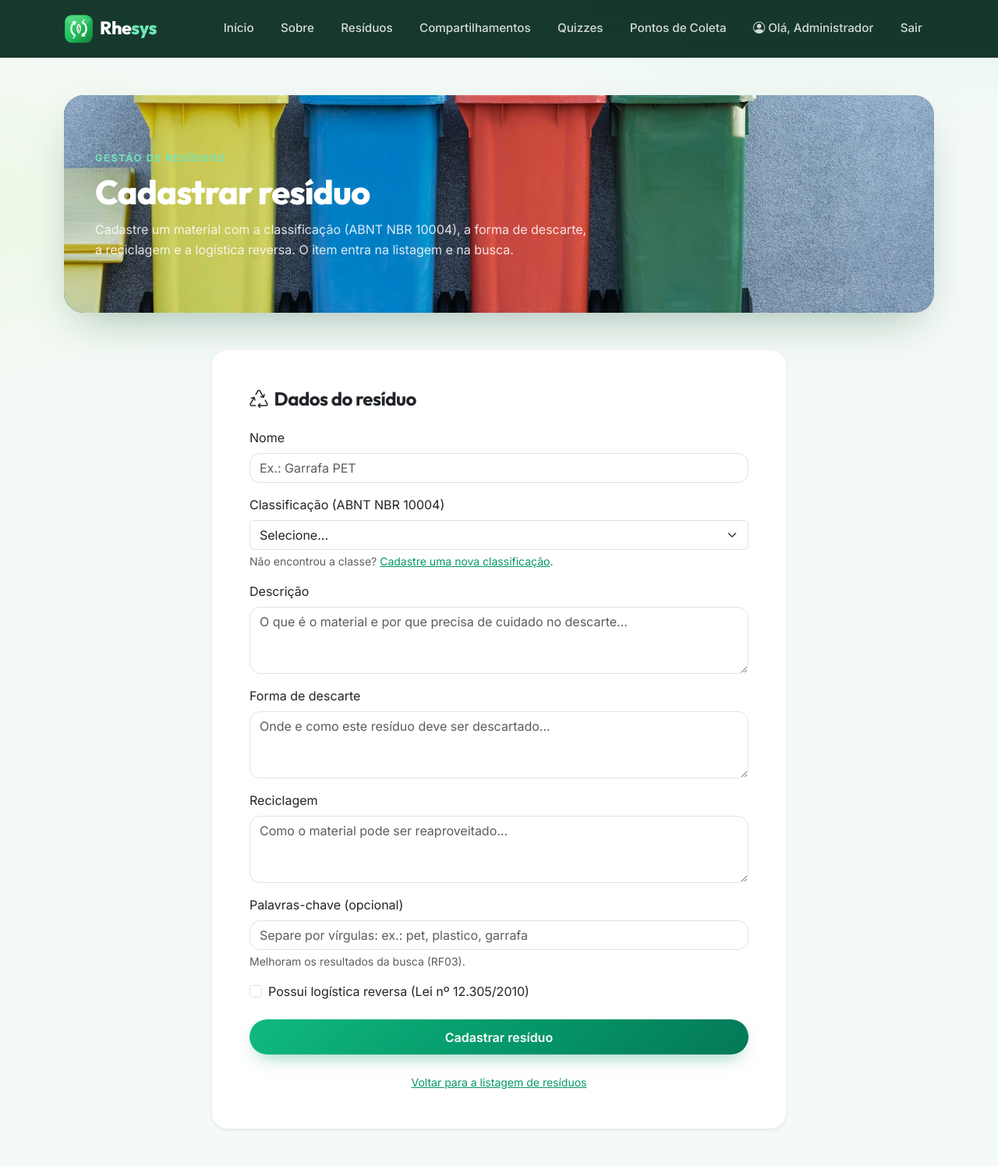
After one commit to isacsagiorato/rhesys, a PHP site: page /pages/cadastro_residuo.php in a window 1280 px wide. The commit adds this page. Shown: the whole page at 78% size. Run offline with PHP 8.4, Linux system fonts and the light colour scheme; a user stored in the database is signed in; data comes from the database, SQL or seed files in the repository.

Commit message:
Protege rotas com login e adiciona cadastros de residuo e classificacao (Sprint 2)

```diff
--- /dev/null
+++ b/pages/cadastro_residuo.php
@@ -0,0 +1,222 @@
+<?php
+/**
+ * Cadastro de resíduo — Sprint 2 (RF13).
+ *
+ * Formulário com nome, descrição, forma de descarte, reciclagem e
+ * logística reversa, além da classificação (ABNT NBR 10004) e das
+ * palavras-chave usadas na busca (RF03).
+ *
+ * Segurança:
+ * - Proteção de rotas: exige usuário logado (RNF11).
+ * - CSRF: o POST só é processado com token válido (config/seguranca.php).
+ * - Prepared statements em todos os acessos ao banco.
+ */
+require_once __DIR__ . '/../config/config.php';
+require_once __DIR__ . '/../config/conexao.php';
+require_once __DIR__ . '/../config/seguranca.php';
+
+// RNF11 — Proteção de rotas: cadastro exige usuário logado
+exige_login();
+
+$titulo_pagina = 'Cadastrar resíduo';
+
+$erros     = [];
+$nome      = '';
+$descricao = '';
+$descarte  = '';
+$reciclagem = '';
+$palavras  = '';
+$logistica  = '';
+$id_classificacao = 0;
+
+// Lista de classificações para o select
+$classificacoes = $pdo->query(
+    'SELECT id_classificacao, nome FROM classificacao ORDER BY nome'
+)->fetchAll();
+
+if ($_SERVER['REQUEST_METHOD'] === 'POST') {
+    $nome             = trim($_POST['nome'] ?? '');
+    $descricao        = trim($_POST['descricao'] ?? '');
+    $descarte         = trim($_POST['forma_descarte'] ?? '');
+    $reciclagem       = trim($_POST['reciclagem'] ?? '');
+    $palavras         = trim($_POST['palavras_chave'] ?? '');
+    $logistica        = isset($_POST['possui_logistica_reversa']) ? 1 : 0;
+    $id_classificacao = (int) ($_POST['id_classificacao'] ?? 0);
+
+    // CSRF: recusa requisição forjada antes de qualquer validação
+    if (!verificar_csrf()) {
+        $erros[] = 'Sessão expirada ou formulário inválido. Recarregue a página e tente novamente.';
+    }
+
+    if (mb_strlen($nome) < 3) {
+        $erros[] = 'Informe o nome do resíduo (mínimo de 3 caracteres).';
+    }
+    if (mb_strlen($descricao) < 10) {
+        $erros[] = 'Descreva o resíduo (mínimo de 10 caracteres).';
+    }
+    if (mb_strlen($descarte) < 10) {
+        $erros[] = 'Informe a forma de descarte (mínimo de 10 caracteres).';
+    }
+    if (mb_strlen($reciclagem) < 10) {
+        $erros[] = 'Informe como o resíduo pode ser reciclado (mínimo de 10 caracteres).';
+    }
+
+    // A classificação escolhida deve existir no banco
+    if ($id_classificacao <= 0) {
+        $erros[] = 'Selecione a classificação do resíduo.';
+    } else {
+        $stmt = $pdo->prepare('SELECT id_classificacao FROM classificacao WHERE id_classificacao = :id');
+        $stmt->bindValue(':id', $id_classificacao, PDO::PARAM_INT);
+        $stmt->execute();
+        if (!$stmt->fetch()) {
+            $erros[] = 'A classificação selecionada não existe. Cadastre-a primeiro.';
+        }
+    }
+
+    // Nome único (evita duplicar itens na listagem/busca)
+    if (empty($erros)) {
+        $stmt = $pdo->prepare('SELECT id_residuo FROM residuo WHERE nome = :nome');
+        $stmt->bindValue(':nome', $nome);
+        $stmt->execute();
+        if ($stmt->fetch()) {
+            $erros[] = 'Já existe um resíduo cadastrado com este nome.';
+        }
+    }
+
+    // Cadastro efetivo
+    if (empty($erros)) {
+        $sql = 'INSERT INTO residuo
+                    (id_classificacao, nome, descricao, forma_descarte,
+                     reciclagem, palavras_chave, possui_logistica_reversa)
+                VALUES
+                    (:id_classificacao, :nome, :descricao, :forma_descarte,
+                     :reciclagem, :palavras_chave, :logistica)';
+        $stmt = $pdo->prepare($sql);
+        $stmt->bindValue(':id_classificacao', $id_classificacao, PDO::PARAM_INT);
+        $stmt->bindValue(':nome', $nome);
+        $stmt->bindValue(':descricao', $descricao);
+        $stmt->bindValue(':forma_descarte', $descarte);
+        $stmt->bindValue(':reciclagem', $reciclagem);
+        $stmt->bindValue(':palavras_chave', $palavras !== '' ? $palavras : null);
+        $stmt->bindValue(':logistica', $logistica, PDO::PARAM_INT);
+        $stmt->execute();
+
+        // Vai para a página de detalhes do resíduo criado (RF04-RF08)
+        header('Location: ' . BASE_URL . 'pages/residuos.php?id=' . (int) $pdo->lastInsertId());
+        exit;
+    }
+}
+
+require __DIR__ . '/../includes/header.php';
+?>
+
+<section class="band reveal">
+    <img class="band-bg" src="<?php echo BASE_URL; ?>img/fotos/coleta.jpg" alt="Lixeiras de coleta seletiva">
+    <span class="crumb">Gestão de resíduos</span>
+    <h1 class="mt-2">Cadastrar resíduo</h1>
+    <p class="mt-2">
+        Cadastre um material com a classificação (ABNT NBR 10004), a forma de descarte,
+        a reciclagem e a logística reversa. O item entra na listagem e na busca.
+    </p>
+</section>
+
+<div class="row justify-content-center mt-5 reveal">
+    <div class="col-md-10 col-lg-8">
+        <div class="card shadow-sm">
+            <div class="card-body p-4 p-lg-5">
+                <h4 class="card-title mb-4"><i class="bi bi-recycle me-2"></i>Dados do resíduo</h4>
+
+                <?php if (!empty($erros)): ?>
+                    <div class="alert alert-danger">
+                        <ul class="mb-0">
+                            <?php foreach ($erros as $erro): ?>
+                                <li><?php echo htmlspecialchars($erro); ?></li>
+                            <?php endforeach; ?>
+                        </ul>
+                    </div>
+                <?php endif; ?>
+
+                <?php if (count($classificacoes) === 0): ?>
+                    <div class="alert alert-warning">
+                        <i class="bi bi-exclamation-triangle me-1"></i>
+                        Não há nenhuma classificação cadastrada.
+                        <a href="cadastro_classificacao.php">Cadastre uma classificação</a> antes de cadastrar resíduos.
+                    </div>
+                <?php else: ?>
+                    <form method="post" action="cadastro_residuo.php">
+                        <?php echo csrf_field(); ?>
+
+                        <div class="mb-3">
+                            <label for="nome" class="form-label">Nome</label>
+                            <input type="text" class="form-control" id="nome" name="nome"
+                                   value="<?php echo htmlspecialchars($nome); ?>"
+                                   placeholder="Ex.: Garrafa PET" required minlength="3" maxlength="150">
+                        </div>
+
+                        <div class="mb-3">
+                            <label for="id_classificacao" class="form-label">Classificação (ABNT NBR 10004)</label>
+                            <select class="form-select" id="id_classificacao" name="id_classificacao" required>
+                                <option value="" selected disabled>Selecione...</option>
+                                <?php foreach ($classificacoes as $class): ?>
+                                    <option value="<?php echo (int) $class['id_classificacao']; ?>"
+                                        <?php echo $id_classificacao === (int) $class['id_classificacao'] ? 'selected' : ''; ?>>
+                                        <?php echo htmlspecialchars($class['nome']); ?>
+                                    </option>
+                                <?php endforeach; ?>
+                            </select>
+                            <div class="form-text">
+                                Não encontrou a classe?
+                                <a href="cadastro_classificacao.php">Cadastre uma nova classificação</a>.
+                            </div>
+                        </div>
+
+                        <div class="mb-3">
+                            <label for="descricao" class="form-label">Descrição</label>
+                            <textarea class="form-control" id="descricao" name="descricao" rows="3"
+                                      placeholder="O que é o material e por que precisa de cuidado no descarte..."
+                                      required minlength="10"><?php echo htmlspecialchars($descricao); ?></textarea>
+                        </div>
+
+                        <div class="mb-3">
+                            <label for="forma_descarte" class="form-label">Forma de descarte</label>
+                            <textarea class="form-control" id="forma_descarte" name="forma_descarte" rows="3"
+                                      placeholder="Onde e como este resíduo deve ser descartado..."
+                                      required minlength="10"><?php echo htmlspecialchars($descarte); ?></textarea>
+                        </div>
+
+                        <div class="mb-3">
+                            <label for="reciclagem" class="form-label">Reciclagem</label>
+                            <textarea class="form-control" id="reciclagem" name="reciclagem" rows="3"
+                                      placeholder="Como o material pode ser reaproveitado..."
+                                      required minlength="10"><?php echo htmlspecialchars($reciclagem); ?></textarea>
+                        </div>
+
+                        <div class="mb-3">
+                            <label for="palavras_chave" class="form-label">Palavras-chave (opcional)</label>
+                            <input type="text" class="form-control" id="palavras_chave" name="palavras_chave"
+                                   value="<?php echo htmlspecialchars($palavras); ?>"
+                                   placeholder="Separe por vírgulas: ex.: pet, plastico, garrafa">
+                            <div class="form-text">Melhoram os resultados da busca (RF03).</div>
+                        </div>
+
+                        <div class="form-check mb-4">
+                            <input class="form-check-input" type="checkbox" id="possui_logistica_reversa"
+                                   name="possui_logistica_reversa" value="1" <?php echo $logistica ? 'checked' : ''; ?>>
+                            <label class="form-check-label" for="possui_logistica_reversa">
+                                Possui logística reversa (Lei nº 12.305/2010)
+                            </label>
+                        </div>
+
+                        <button type="submit" class="btn btn-success w-100">Cadastrar resíduo</button>
+                    </form>
+                <?php endif; ?>
+
+                <p class="text-center text-muted small mt-4 mb-0">
+                    <a href="residuos.php">Voltar para a listagem de resíduos</a>
+                </p>
+            </div>
+        </div>
+    </div>
+</div>
+
+<?php require __DIR__ . '/../includes/footer.php'; ?>
--- a/pages/compartilhamentos.php
+++ b/pages/compartilhamentos.php
@@ -1,5 +1,8 @@
 <?php
 require_once __DIR__ . '/../config/config.php';
+
+// RNF11 — Proteção de rotas: a área de compartilhar exige usuário logado.
+exige_login();
 
 $titulo_pagina = 'Compartilhamentos';
 require __DIR__ . '/../includes/header.php';
```
Also changed, not shown: pages/cadastro_classificacao.php (added, +159 -0 lines), pages/quiz.php (+15 -3 lines), pages/residuos.php (+11 -0 lines), README.md.
